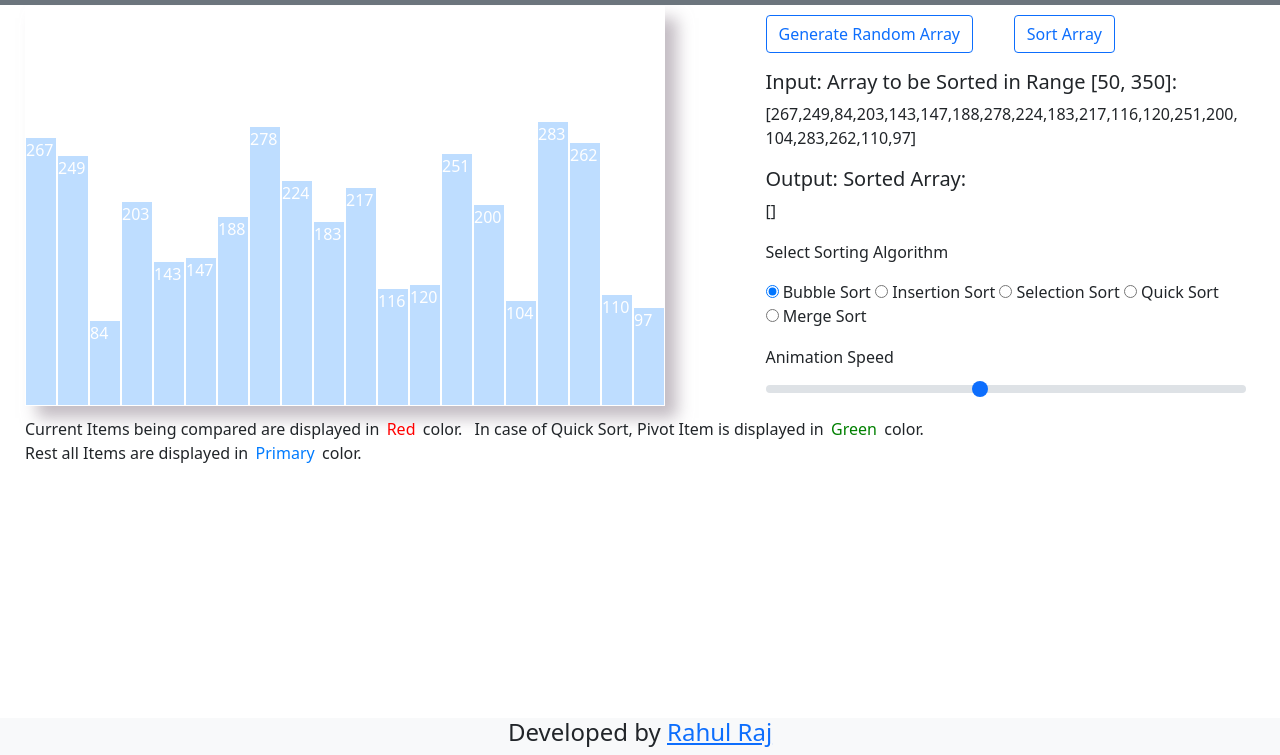
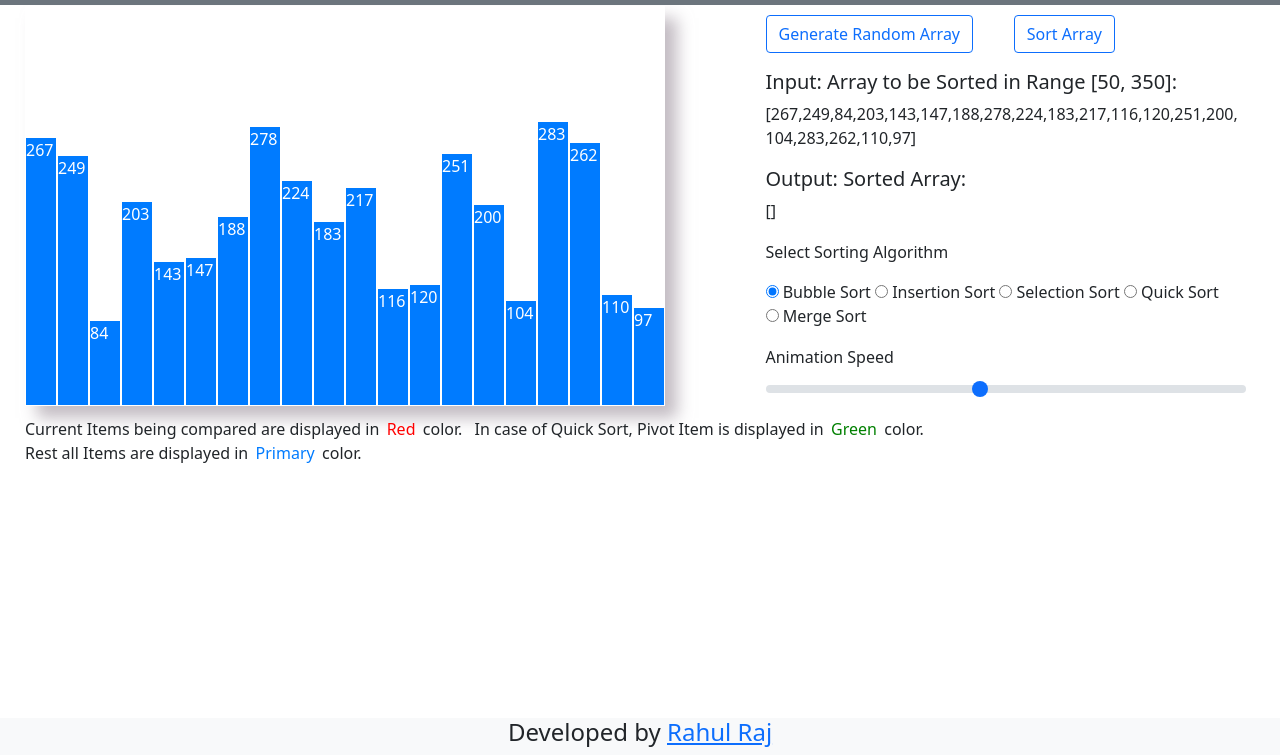
Before and after one commit to rahulrajpandey/sorting-visualizer, a plain HTML site: page index.html in a window 1280 px wide. Shown: the part 45-800 px from the top of the page. Drawn offline with Linux system fonts and the light colour scheme.

Commit message:
Adjusting coloring using Opacity

```diff
--- a/app.css
+++ b/app.css
@@ -12,6 +12,7 @@
     margin: 1px;
     width: 30px;
     color: white;
+    opacity: 1 !important;
 }
 
 mark.red {
```
